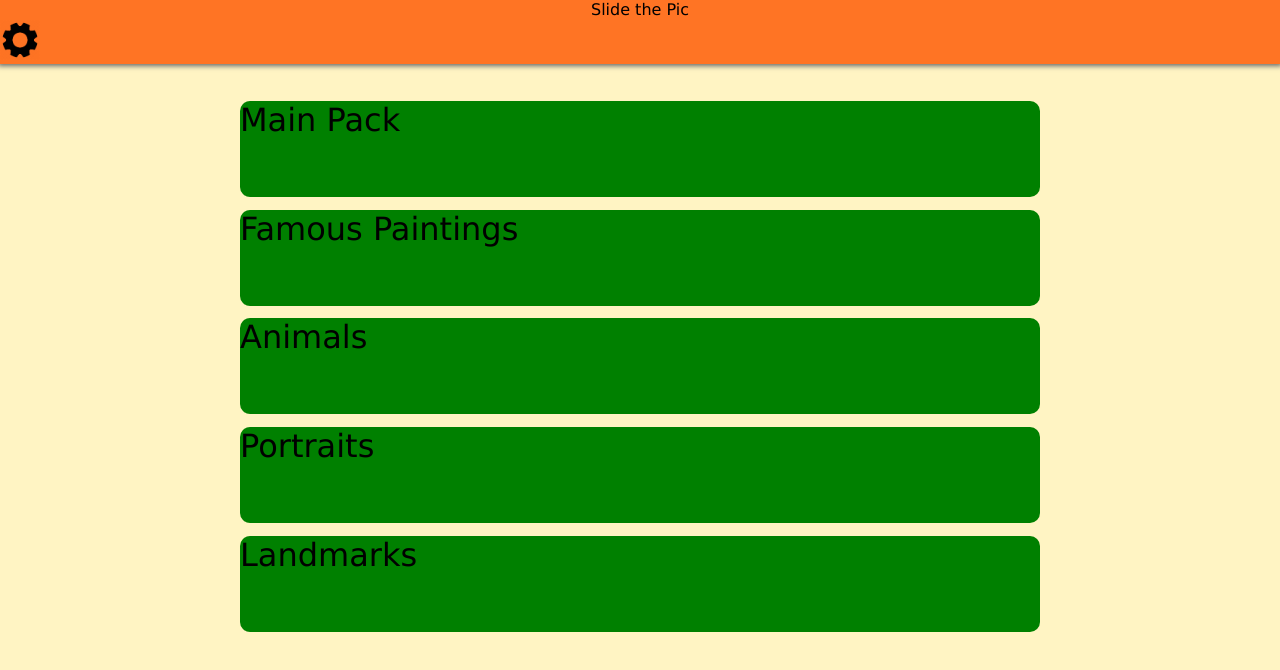
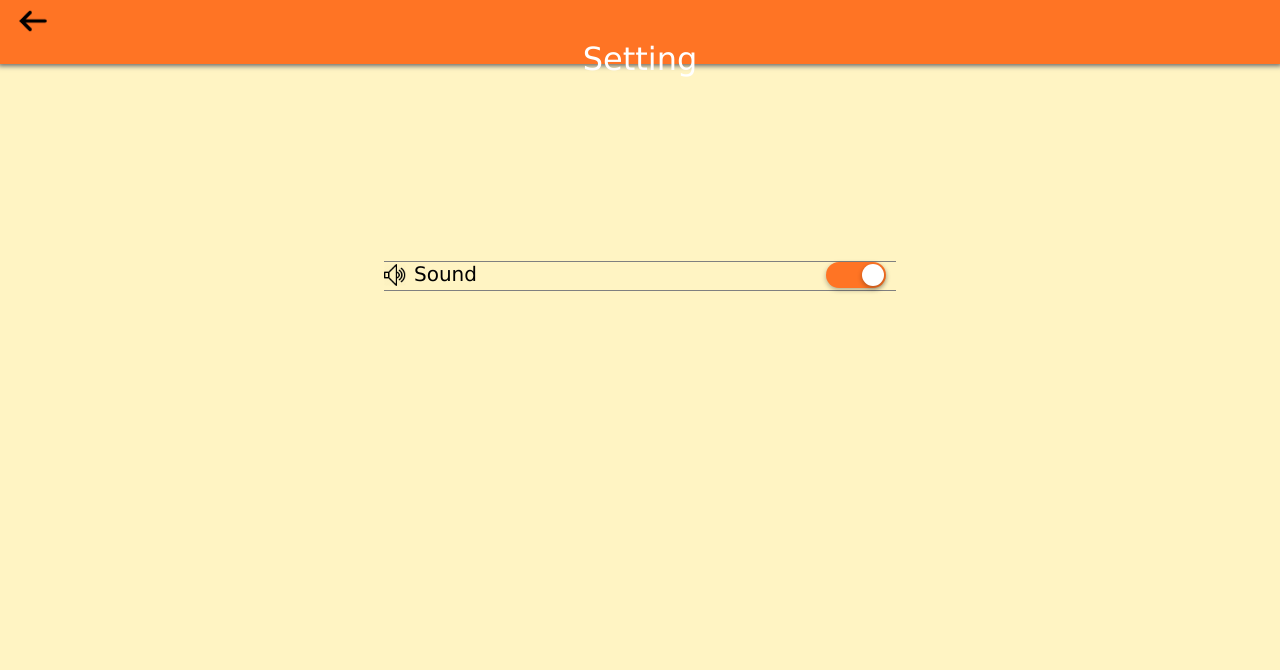
Before and after one commit to nmhung0519/Jigsaw-puzzle-3, a plain HTML site: page index.html in a window 1280 px wide. Both pictures are taken after a click on the element 20 px from the left and 39 px from the top of the page. Drawn offline with Linux system fonts and the light colour scheme.

Commit message:
#4 #7 Thêm hiệu ứng âm thanh khi click. Tạo menu setting (bật/tắt âm thanh)

```diff
--- a/data.js
+++ b/data.js
@@ -155,3 +155,45 @@ play_header.appendChild(play_back);
 var frame = document.createElement("div");
 frame.id = 'frame';
 play_container.appendChild(frame);
+
+
+//setting
+container[-1]= document.createElement("div");
+container[-1].className = "container";
+header[-1] = document.createElement("div");
+header[-1].className = 'header';
+header[-1].style.background = '#FF7424';
+header[-1].style.animationName = 'enter';
+setting_title = document.createElement("span");
+setting_title.className = "title";
+setting_title.innerText = "Setting";
+back[-1] = document.createElement("div");
+back[-1].className = "back";
+header[-1].appendChild(back[-1]);
+header[-1].appendChild(setting_title);
+
+var soundBT = document.createElement("div");
+soundBT.style.top = "30%";
+soundBT.style.margin = "1% auto 0 auto";
+soundBT.style.width = '40%';
+soundBT.style.minWidth = '200px';
+soundBT.style.maxWidth = '1000px';
+soundBT.style.height = '28px';
+soundBT.style.position = 'relative';
+soundBT.style.borderTop = '1px solid grey';
+soundBT.style.borderBottom = '1px solid grey';
+var sound_icon = document.createElement("div");
+sound_icon.className = 'sound';
+var sound_frame = document.createElement("div");
+sound_frame.id = "frame-check-button";
+var sound_button = document.createElement("div");
+sound_button.id = "check-button";
+sound_frame.appendChild(sound_button);
+var sound_text = document.createElement("span");
+sound_text.className = "text";
+sound_text.innerText = "Sound";
+sound_text.style.marginRight = '100px';
+soundBT.appendChild(sound_text);
+soundBT.appendChild(sound_frame);
+soundBT.appendChild(sound_icon);
+container[-1].appendChild(soundBT);
--- a/game.js
+++ b/game.js
@@ -5,7 +5,8 @@ var tmpX, tmpY;
 var target = null;
 var direction = 0;
 var canClick = 1;
-var a = new Audio('');
+var sound = new Audio('sound/click.mp3');
+var mute = false;
 var pieces;
 var n;	// number of rows
 var m;	// number of columns
@@ -17,17 +18,25 @@ addEventListener("mouseup", function(event) {
 	if (canClick == 1) {
 		var target = event.target;
 		if (target.className == 'button') {
+			if (!mute) sound.play();
 			let lv = target.id;
 			canClick = 0;
 			select(lv);
 		}
 		else if (target.className == 'back') {
+			if (!mute) sound.play();
 			canClick = 0;
 			_back();
 		}
-		if (target.className == 'picture') {
+		else if (target.className == 'picture') {
+			if (!mute) sound.play();
 			canClick = 0;
 			play(target);
+		}
+		else if (target.className == "setting") {
+			if (!mute) sound.play();
+			canClick = 0;
+			select(-1);
         }
 	}
 })
@@ -37,8 +46,10 @@ addEventListener("mousedown", function (event) {
     }
 })
 function select(lv) {
-	var container_pre = document.getElementsByClassName("container")[0];
-	var header_pre = document.getElementsByClassName("header")[0];
+	var container_pre = document.getElementsByClassName("container");
+	var header_pre = document.getElementsByClassName("header");
+	container_pre = container_pre[container_pre.length - 1];
+	header_pre = header_pre[header_pre.length - 1];
 	menu.appendChild(container[lv]);
 	container[lv].style.animationName = 'enter';
 	header[lv].style.animationName = 'enter';
@@ -57,24 +68,23 @@ function _back() {
 	var n = container_pre.length;
 	container_pre[n-1].style.animationName = 'back';
 	header_pre[n-1].style.animationName = 'back';
-	container[n-2].style.display = 'block';
-	header[n-2].style.display = 'block';
-	//menu.appendChild(container[0]);
-	//menu.appendChild(header[0]);
+	container_pre[n-2].style.display = 'block';
+	header_pre[n-2].style.display = 'block';
 	container_pre[n-2].style.animationName = 'unhide';
-	header[n-2].style.animationName = 'unhide';
+	header_pre[n-2].style.animationName = 'unhide';
 	setTimeout(function() {
 		menu.removeChild(container_pre[n-1]);
 		menu.removeChild(header_pre[n-1]);
 		canClick = 1;
-		if (pieces != null) newFrame();
 	}, 800);
 }
+
 function start() {
 	menu.appendChild(container[0]);
 	menu.appendChild(header[0]);
 }
 function play(target) {
+	if (pieces != null) newFrame();
 	var container_pre = document.getElementsByClassName("container")[1];
 	var header_pre = document.getElementsByClassName("header")[1];
 	container_pre.style.animationName = 'hide';
@@ -335,3 +345,15 @@ function getCol(node) {
 function randomInt(a) {
 	return Math.floor(Math.random() * a);
 }
+sound_button.onclick = function (event) {
+	console.log(event.target);
+	mute = !mute;
+	if (mute) {
+		event.target.parentElement.style.background = 'grey';
+		event.target.style.left = "0px";
+	}
+	else {
+		event.target.parentElement.style.background = '#FF7424';
+		event.target.style.left = "34px";
+	}
+}
--- a/style.css
+++ b/style.css
@@ -11,7 +11,7 @@ div.container {
 	height: 100%;
 	left: 0%;
 	background: #FFF4C3;
-	animation-duration: 0.8s;;
+	animation-duration: 0.8s;
 	position: fixed;
 }
 div.header {
@@ -20,7 +20,7 @@ div.header {
 	top: 0;
 	left: 0;
 	text-align: center;
-	animation-duration: 0.8s;;
+	animation-duration: 0.8s;
 	box-shadow: 0 0 5px 2px dimgrey;
 	position: fixed;
 }
@@ -69,6 +69,14 @@ div.back {
 	cursor: pointer;
 	position: relative;
 }
+div.sound {
+	width: 22px;
+	height: 22px;
+	top: 2px;
+	background-image: url('png/sound.png');
+	background-size: cover;
+	position: absolute;
+}
 div.picture {
 	width: 100px;
 	height: 100px;
@@ -87,6 +95,35 @@ div.picture {
 	outline: 5px solid gold;
 	position: relative;
 }
+#check-button {
+	width: 22px;
+	height: 22px;
+	left: 34px;
+	margin-top: 2px;
+	margin-left: 2px;
+	border-radius: 50px;
+	transition: 0.4s;
+	cursor: pointer;
+	box-shadow: 0px 2px 5px 0px rgba(0,0,0,0.3);
+	background: white;
+	position: absolute;
+}
+
+#frame-check-button {
+	width: 60px;
+	height: 26px;
+	right: 10px;
+	border-radius: 52px;
+	box-shadow: 0px 2px 5px 0px rgba(0,0,0,0.3);
+	background: #FF7424;
+	position: absolute;
+}
+span.text {
+	font-family: Verdana;
+	font-size: 20px;
+	left: 30px;
+	position: absolute;
+}
 @keyframes enter {
 	from {left: 100%;}
 	to {left: 0%;}
```
Also changed, not shown: png/sound.png (added), 1 other file.
